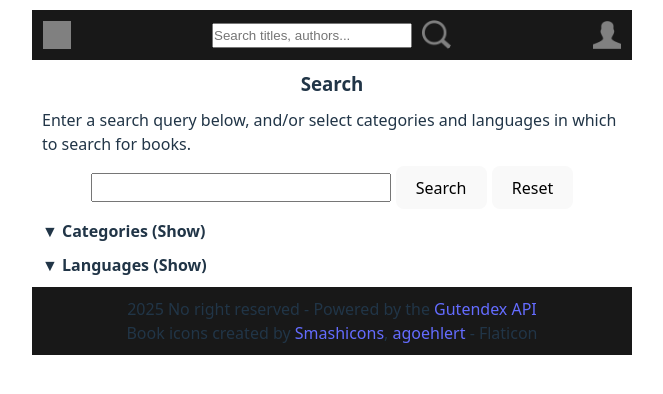
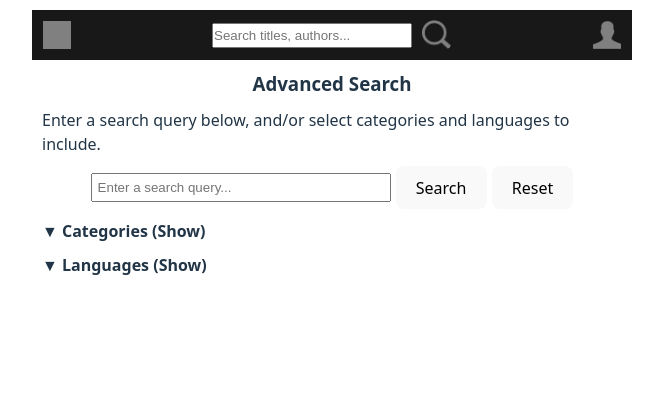
Before and after one commit to joerundh/book-keeper, a React (Vite) app: page /search in a window 1280 px wide. Shown: the top 394 px of the page, without its empty margins (308-971 px from the left). Built offline with nearby package versions, Linux system fonts and the light colour scheme; grey boxes are pictures that could not be loaded.

Commit message:
set dropdown position to absolute, and now it stays in place when the user scrolls

```diff
--- a/src/App.jsx
+++ b/src/App.jsx
@@ -207,7 +207,6 @@ function App() {
               <Outlet />
           </QueryClientProvider>
         </main>
-        <Footer />
       </BookContext.Provider>
     </>
   )
--- a/src/assets/DropDownMenu.module.css
+++ b/src/assets/DropDownMenu.module.css
@@ -20,7 +20,7 @@
 nav {
     text-align: left;
     width: 200px;
-    position: fixed;
+    position: absolute;
     transform-origin: top center;
     background-color: #202020;
     background-image: none;
--- a/src/components/SearchForm.jsx
+++ b/src/components/SearchForm.jsx
@@ -68,10 +68,10 @@ export default function SearchForm() {
     return (
         <>
             <Form onSubmit={e => handleSubmit(e)} className={styles.searchForm}>
-                <h3>Search</h3>
-                <p>Enter a search query below, and/or select categories and languages in which to search for books.</p>
+                <h3>Advanced Search</h3>
+                <p>Enter a search query below, and/or select categories and languages to include.</p>
                 <div className={styles.textInputLine}>
-                    <input type="text" name="q" title="Search query" value={query} onChange={e => setQuery(e.target.value)} style={{ width: 300, padding: 5}} />
+                    <input type="text" name="q" title="Search query" placeholder="Enter a search query..." value={query} onChange={e => setQuery(e.target.value)} style={{ width: 300, padding: 5}} />
                     <button title="Submit search">Search</button>
                     <button title="Reset search" onClick={e => { e.preventDefault(); resetSearchForm(); }}>Reset</button>
                 </div>
--- a/src/index.css
+++ b/src/index.css
@@ -20,6 +20,10 @@ a {
 }
 a:hover {
   color: #535bf2;
+}
+
+html {
+  scroll-behavior: smooth;
 }
 
 body {
--- a/src/pages/Favourites.jsx
+++ b/src/pages/Favourites.jsx
@@ -1,7 +1,7 @@
 export default function Favourites() {
     return (
         <>
-            <h2>Favourites</h2>
+            <h2>My Favourites</h2>
         </>
     )
 }
--- a/src/pages/ReadingList.jsx
+++ b/src/pages/ReadingList.jsx
@@ -100,7 +100,7 @@ export default function ReadingList() {
     return (
         <>
             <div style={componentCSS}>
-                <h2 style={{ gridArea: "header", width: "100%" }}>My reading list</h2>
+                <h2 style={{ gridArea: "header", width: "100%" }}>My Reading List</h2>
                 <div style={viewCSS}>
                     <p>View:</p>
                     <InlineList separator=" ">
```
